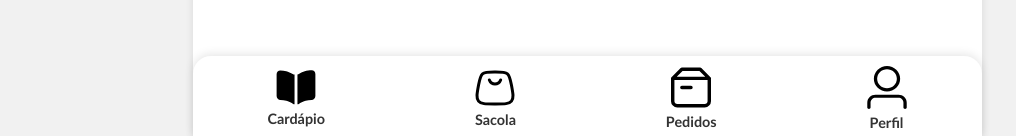
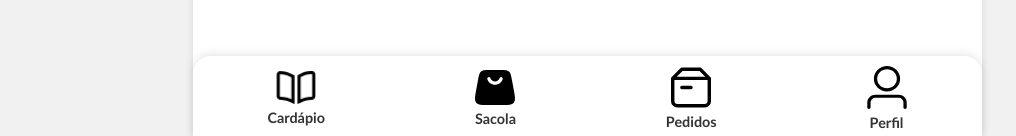
Before and after one commit to ItaloKaua1/DeliverySite, a React (Vite) app in the folder Front/: page /Sacola in a window 1280 px wide. Shown: the part 664-800 px from the top of the page, without its empty margins (53-1069 px from the left). Built offline with nearby package versions, Linux system fonts and the light colour scheme.

Commit message:
fixed navbar navegation

```diff
--- a/Front/src/components/Navbar/Navbar.jsx
+++ b/Front/src/components/Navbar/Navbar.jsx
@@ -1,45 +1,54 @@
-import { Link } from "react-router-dom";
+import { Link, useLocation } from "react-router-dom";
 import "./Navbar.css";
-import { useState } from "react";
+import { useState, useEffect } from "react";
 
 const Navbar = () => {
-  const [cardapioCheio, setCardapioCheio] = useState(true)
-  const [sacolaCheia, setSacolaCheia] = useState(false)
-  const [pedidosCheio, setPedidosCheio] = useState(false)
-  const [perfilCheio, setPerfilCheio] = useState(false)
+  const location = useLocation();
 
-  const handleCardapioClick = () => {
-    setCardapioCheio(true)
-    setPedidosCheio(false)
-    setPerfilCheio(false)
-    setSacolaCheia(false)
-  }
+  const [cardapioCheio, setCardapioCheio] = useState(false);
+  const [sacolaCheia, setSacolaCheia] = useState(false);
+  const [pedidosCheio, setPedidosCheio] = useState(false);
+  const [perfilCheio, setPerfilCheio] = useState(false);
 
-  const handleSacolaClick = () => {
-    setSacolaCheia(true)
-    setCardapioCheio(false)
-    setPedidosCheio(false)
-    setPerfilCheio(false)
-  }
-
-  const handlePedidosClick = () => {
-    setPedidosCheio(true)
-    setCardapioCheio(false)
-    setSacolaCheia(false)
-    setPerfilCheio(false)
-  }
-
-  const handlePerfilClick = () => {
-    setPerfilCheio(true)
-    setCardapioCheio(false)
-    setSacolaCheia(false)
-    setPedidosCheio(false)
-  }
+  useEffect(() => {
+    switch (location.pathname) {
+      case "/Home":
+        setCardapioCheio(true);
+        setSacolaCheia(false);
+        setPedidosCheio(false);
+        setPerfilCheio(false);
+        break;
+      case "/Sacola":
+        setCardapioCheio(false);
+        setSacolaCheia(true);
+        setPedidosCheio(false);
+        setPerfilCheio(false);
+        break;
+      case "/Pedidos":
+        setCardapioCheio(false);
+        setSacolaCheia(false);
+        setPedidosCheio(true);
+        setPerfilCheio(false);
+        break;
+      case "/Perfil":
+        setCardapioCheio(false);
+        setSacolaCheia(false);
+        setPedidosCheio(false);
+        setPerfilCheio(true);
+        break;
+      default:
+        setCardapioCheio(false);
+        setSacolaCheia(false);
+        setPedidosCheio(false);
+        setPerfilCheio(false);
+        break;
+    }
+  }, [location.pathname]);
 
   return (
     <div id="NavbarDiv">
       <Link to="/Home" className="Link">
-        <div className="containerItems" id="cardapio" onClick={handleCardapioClick}>
+        <div className="containerItems" id="cardapio">
           <img src={cardapioCheio ? '/Cardapio_vector.svg' : '/cardapioVazio.png'} alt="Cardápio" className="img" />
           <p id="textoNav">
             <strong>Cardápio</strong>
@@ -48,16 +57,16 @@ const Navbar = () => {
       </Link>
 
       <Link to="/Sacola" className="Link">
-        <div className="containerItems" id="sacola" onClick={handleSacolaClick}>
+        <div className="containerItems" id="sacola">
           <img src={sacolaCheia ? '/sacola-preenchida.svg' : '/Sacola.svg'} alt="Sacola" className="img" />
           <p id="textoNav">
             <strong>Sacola</strong>
           </p>
         </div>
-        </Link>
+      </Link>
 
       <Link to="/Pedidos" className="Link">
-        <div className="containerItems" id="pedidos" onClick={handlePedidosClick}>
+        <div className="containerItems" id="pedidos">
           <img src={pedidosCheio ? '/pedidosCheio.svg' : '/Pedidos.svg'} alt="Pedidos" className="img" />
           <p id="textoNav">
             <strong>Pedidos</strong>
@@ -66,7 +75,7 @@ const Navbar = () => {
       </Link>
 
       <Link to="/Perfil" className="Link">
-        <div className="containerItems" id="perfil" onClick={handlePerfilClick}>
+        <div className="containerItems" id="perfil">
           <img src={perfilCheio ? '/perfilCheio.svg' : '/perfil.svg'} alt="Perfil" className="img" />
           <p id="textoNav">
             <strong>Perfil</strong>
```
